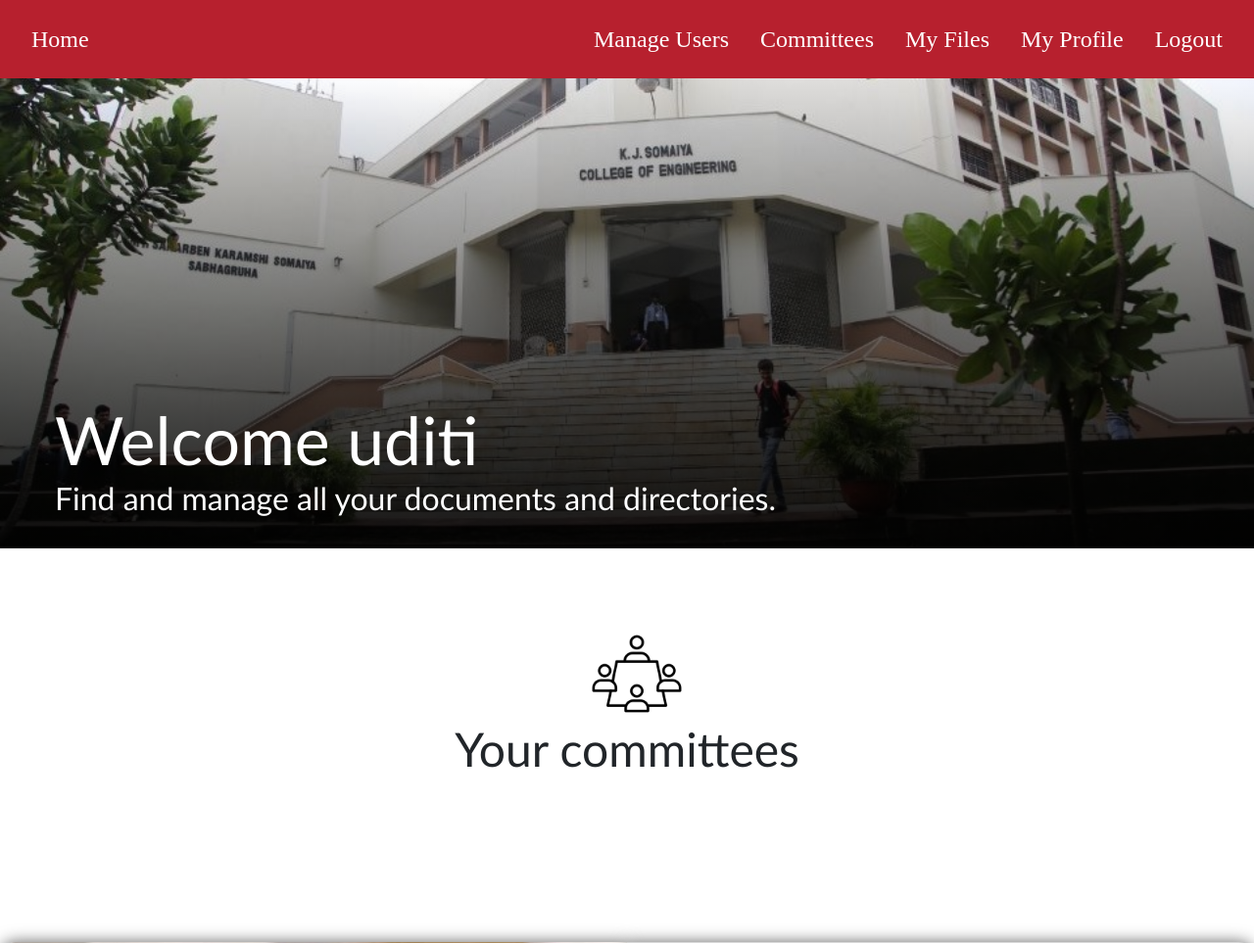
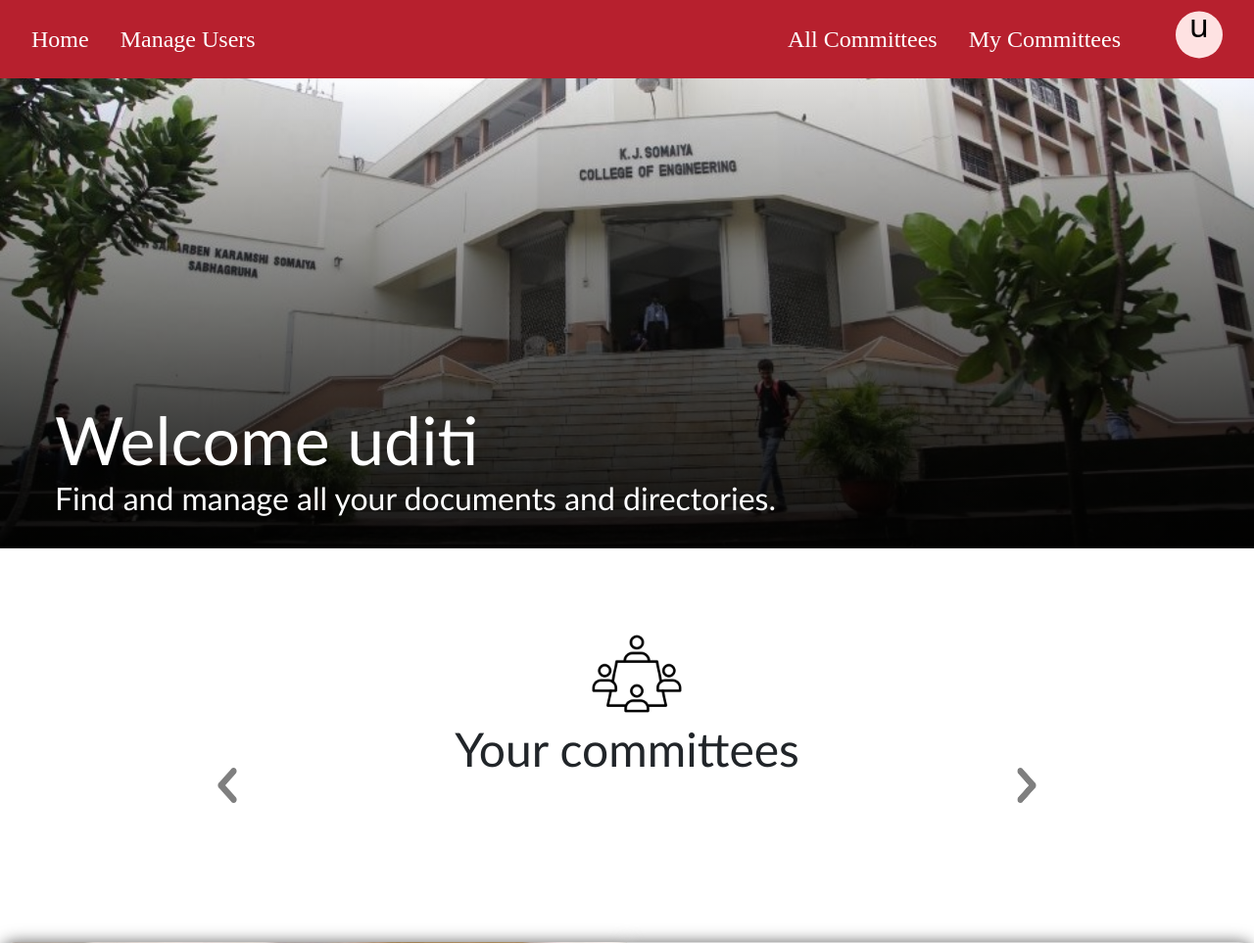
Before and after one commit to uditisinha/CommConnect_Django, a Django app: page /home/ in a window 1280 px wide; the page is wider, and only the part inside the window is pictured. Shown: the top 963 px of that part at 98% size. Run offline with Django 4.2, Linux system fonts and the light colour scheme; a user stored in the database is signed in; data that the repository does not hold is empty; some libraries are stand-ins or nearby versions.

Commit message:
frontend change

```diff
--- a/base/templates/base/committees_list.html
+++ b/base/templates/base/committees_list.html
@@ -169,7 +169,7 @@
     <hr>
     <div class = "topic">
         <h2>Name</h2>
-        <h2 style = "margin-left: 49vh;">Convener(s)</h2>
+        <h2 style = "margin-left: 49vh;">Convener</h2>
         <h2 style = "margin-left: 29vh;">Level</h2>
     </div>
 
--- a/base/templates/base/home.html
+++ b/base/templates/base/home.html
@@ -381,6 +381,16 @@
             margin-bottom: 3vh;
         }
 
+        .carousel-control-prev img{
+          height: 4.5vh;
+          width: 4vh;
+        }
+
+        .carousel-control-next img{
+          height: 4.5vh;
+          width: 4vh;
+        }
+
     </style>
 
 <img src = "../media/images/committee.png" class = "committee_png">
@@ -406,14 +416,14 @@
               </div>
               {% endif %}
 
-              {% if user in committee.members.all %}
+              {% if user in committee.members.all and not user == committee.convener and not user in committee.staff.all %}
               <div class = "position_home">
                 <h4>Position:</h4>
                 <h1 class = "position_inner">Member</h1>
               </div>
               {% endif %}
 
-              {% if user in committee.staff.all %}
+              {% if user in committee.staff.all and not user == committee.convener and not user in committee.members.all %}
               <div class = "position_home">
                 <h4>Position:</h4>
                 <h1 class = "position_inner">Staff</h1>
@@ -426,12 +436,12 @@
         </div>
 
         <button class = "carousel-control-prev" type = "button" data-bs-target = "#carouselExampleIndicators" data-bs-slide = "prev">
-            <span class = "carousel-control-prev-icon" aria-hidden="true"></span>
-            <span class = "visually-hidden">Previous</span>
-        </button>
-        <button class = "carousel-control-next" type = "button" data-bs-target="#carouselExampleIndicators" data-bs-slide = "next">
-            <span class = "carousel-control-next-icon" aria-hidden = "true"></span>
-            <span class = "visually-hidden">Next</span>
+            <img src="../media/images/prev.png" alt="Next">
+              <span class = "visually-hidden">Previous</span>
+          </button>
+          <button class="carousel-control-next" type="button" data-bs-target="#carouselExampleIndicators" data-bs-slide="next">
+            <img src="../media/images/next.png" alt="Next">
+            <span class="visually-hidden">Next</span>
         </button>
     </div>
 
--- a/base/views.py
+++ b/base/views.py
@@ -492,16 +492,18 @@ def filestructure(request,path=''):
         back_url = None
     updated_access_parameters = current_url.rsplit("media/",1)[1]
     updated_access_parameters = updated_access_parameters.rsplit("?q",1)[0]
-    print(updated_access_parameters)
     checker_for_main_file = current_url.rsplit("media/files/",1)[1]
     updated_access_parameters = unquote(updated_access_parameters)
+
+    checker_for_main_file = current_url.rsplit("media/files/", 1)[1]
+    cleaned_checker_for_main_file = checker_for_main_file.replace("/", "").replace("%20", " ")
+
     if(len(checker_for_main_file)>0):
         this_is_first_folder = '0'
     else:
         this_is_first_folder = '1'
 
     path_to = os.path.join(str(settings.MEDIA_ROOT),updated_access_parameters)
-    print('hi', updated_access_parameters)
     mediaroot = settings.MEDIA_ROOT
     path_to_2 = None
     if(path_to[-1]!='/'):
@@ -579,11 +581,23 @@ def filestructure(request,path=''):
 
     files_context=[]
 
+
+
     for i in range(len(file_paths)):
         files_context.append([files_to_access[i],file_paths[i],file_extensions[i]])
 
+    no_of_files = len(files_context)
+
+    if no_of_files == 1 or no_of_files == 0:
+        plural = False
+
+    else:
+        plural = True
+
     context = {
         'files_context':files_context,
+        'no_of_files':no_of_files,
+        'plural': plural,
         'directory':path_to,
         'form':form,
         'check2':flag2,
@@ -596,5 +610,6 @@ def filestructure(request,path=''):
         'back_url':back_url,
         'mediaroot': mediaroot,
         'committee_names':committee_names,
+        'cleaned_checker_for_main_file': cleaned_checker_for_main_file,
     }
     return render(request,'base/file_structure.html',context)
--- a/template/main.html
+++ b/template/main.html
@@ -10,6 +10,77 @@
     <link rel="icon" type="image/png" href="../media/images/mainicon.png" />
 
     <style>
+
+            .dropdown {
+
+                transform: translateY(8%);
+                display: inline-block;
+                position: relative;
+            }
+
+            .dropdown-content-nav {
+                text-align: center;
+                display: none;
+                position: absolute;
+                z-index: 1;
+            }
+
+            .dropdown:hover .dropdown-content-nav {
+                display: block;
+                right: 0;
+                width: 25vh;
+            }
+
+            .dropdown-content-nav a:hover{
+                background-color: #cda1a1;
+            }
+
+            .dropdown-content-nav p{
+                justify-content: center;
+                align-items: center;
+                transform: translateY(20%);
+            }
+
+            .dropdown-content-nav a {
+                display: block;
+                padding: 10px;
+                text-decoration: none;
+                color: #333;
+                background-color: #FEE2E2;
+            }
+
+            .profile-avatar,
+            .profile-circle {
+                width: 7vh;
+                height: 7vh;
+                border-radius: 50%;
+                margin-left: 5vh;
+                margin-right: 2vh;
+                display: flex;
+                align-items: center; /* Vertical alignment */
+                justify-content: center; /* Horizontal alignment */
+            }
+
+            .profile-avatar {
+                object-fit: cover; /* Ensure the image covers the entire circle */
+            }
+
+            .profile-circle {
+                display: inline-block;
+                width: 6vh;
+                height: 6vh;
+                line-height: 30px;
+                border-radius: 50%;
+                background-color: #FEE2E2;
+                color: black;
+                text-align: center;
+                margin-left: 5vh;
+                margin-right: 2vh;
+            }
+
+            .profile-circle p{
+                font-size: 4vh;
+            }
 
             .navbar {
                 position: fixed;
--- a/template/navbar.html
+++ b/template/navbar.html
@@ -3,25 +3,37 @@
 
             <div class = "left">
                 <a href = "{% url 'home' %}" class = "navlinks">Home</a>
+                {% if request.user.is_superuser %}
+                    <a href = "{% url 'users_allowed' %}" class = "navlinks">Manage Users</a>
+                {% endif %}
             </div>
 
             <div class = "right">
 
-                {% if request.user.is_authenticated %}
-                {% if request.user.is_superuser %}
-                    <a href = "{% url 'users_allowed' %}" class = "navlinks">Manage Users</a>
-                {% endif %}
-                    <a href = "{% url 'committees_list' %}" class = "navlinks">Committees</a>
-                    <a href = "{% url 'file-start' %}" class = "navlinks">My Files</a>
-                    <a href = "{% url 'profile' user.id %}" class = "navlinks">My Profile</a>
-                {% endif %}
+            {% if request.user.is_authenticated %}
+                    <a href = "{% url 'committees_list' %}" class = "navlinks">All Committees</a>
+                    <a href="{% url 'file-start' %}" class="navlinks">My Committees</a>
 
-                {% if request.user.is_authenticated %}
-                    <a href = "{% url 'logout' %}" class = "navlinks">Logout</a>
-                {% else %}
-                    <a href = "{% url 'login' %}" class = "navlinks">Login</a>
+                    <div class="dropdown">
+                        {% if request.user.avatar %}
+                            <!-- Render the user's avatar if it exists -->
+                            <img src="{{ request.user.avatar.url }}" class="profile-avatar" alt="User Avatar">
+                        {% else %}
+                            <!-- Render the user's initial inside a circle if the avatar doesn't exist -->
+                            <div class="profile-circle"><p>{{ request.user.pname|slice:":1" }}</p></div>
+                        {% endif %}
+                        <div class="dropdown-content-nav">
+                            <a href="{% url 'profile' user.id %}"><p>My Profile</p></a>
+                            <a href="{% url 'logout' %}"><p>Logout</p></a>
+                        </div>
+                    </div>
 
-                {% endif %}
+
+            {% else %}
+                <a href="{% url 'login' %}" class="navlinks">Login</a>
+            {% endif %}
+
+
 
             </div>
 
```
Also changed, not shown: base/templates/base/file_structure.html (+52 -7 lines), base/templates/base/profile.html (+16 -6 lines), base/templates/base/searched-files.html (+15 -15 lines), base/migrations/0001_initial.py, db.sqlite3, media/images/IMG_20230724_011029.jpg (added), media/images/next.png (added), media/images/prev.png (added), 3 other files.
